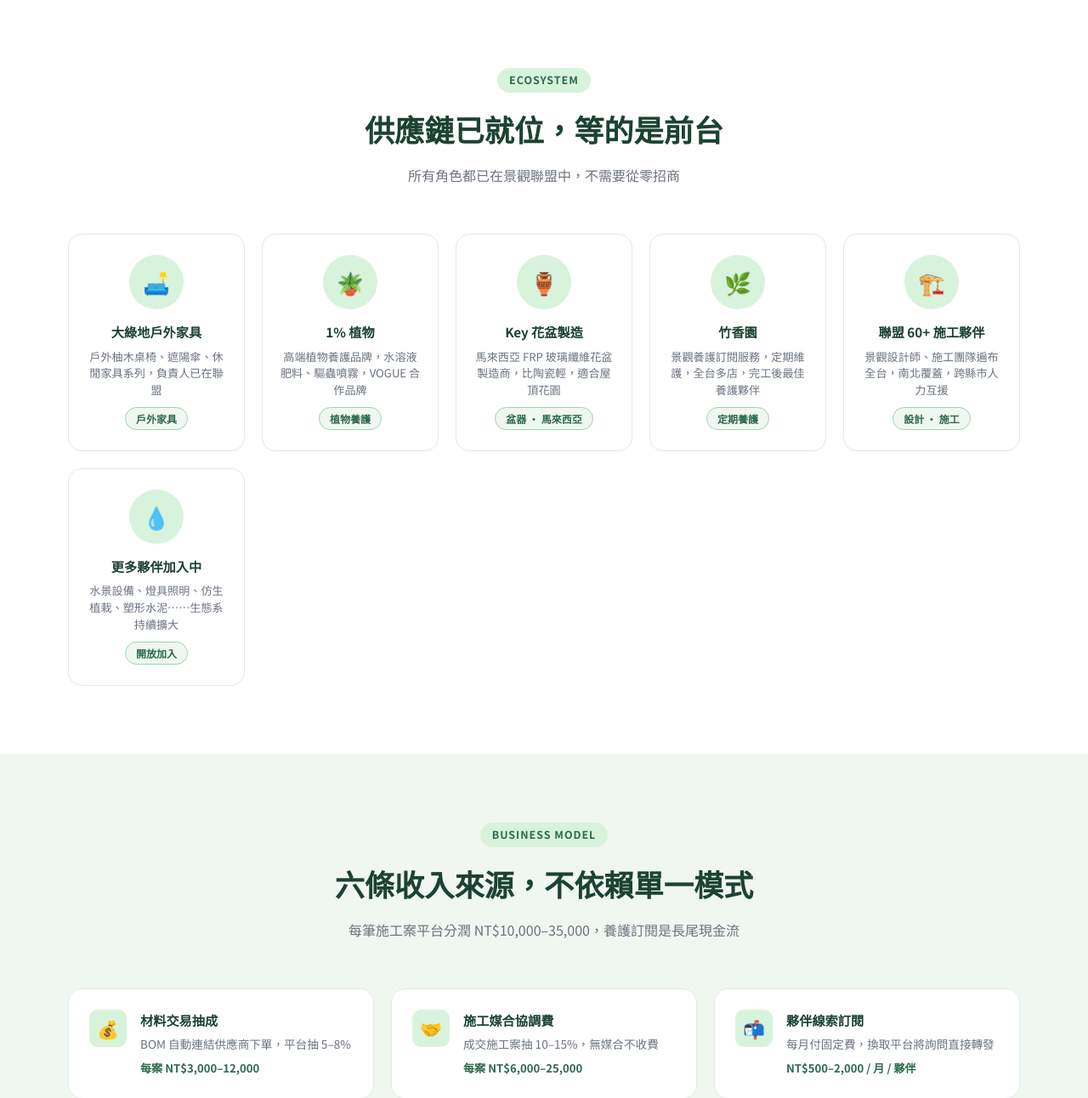
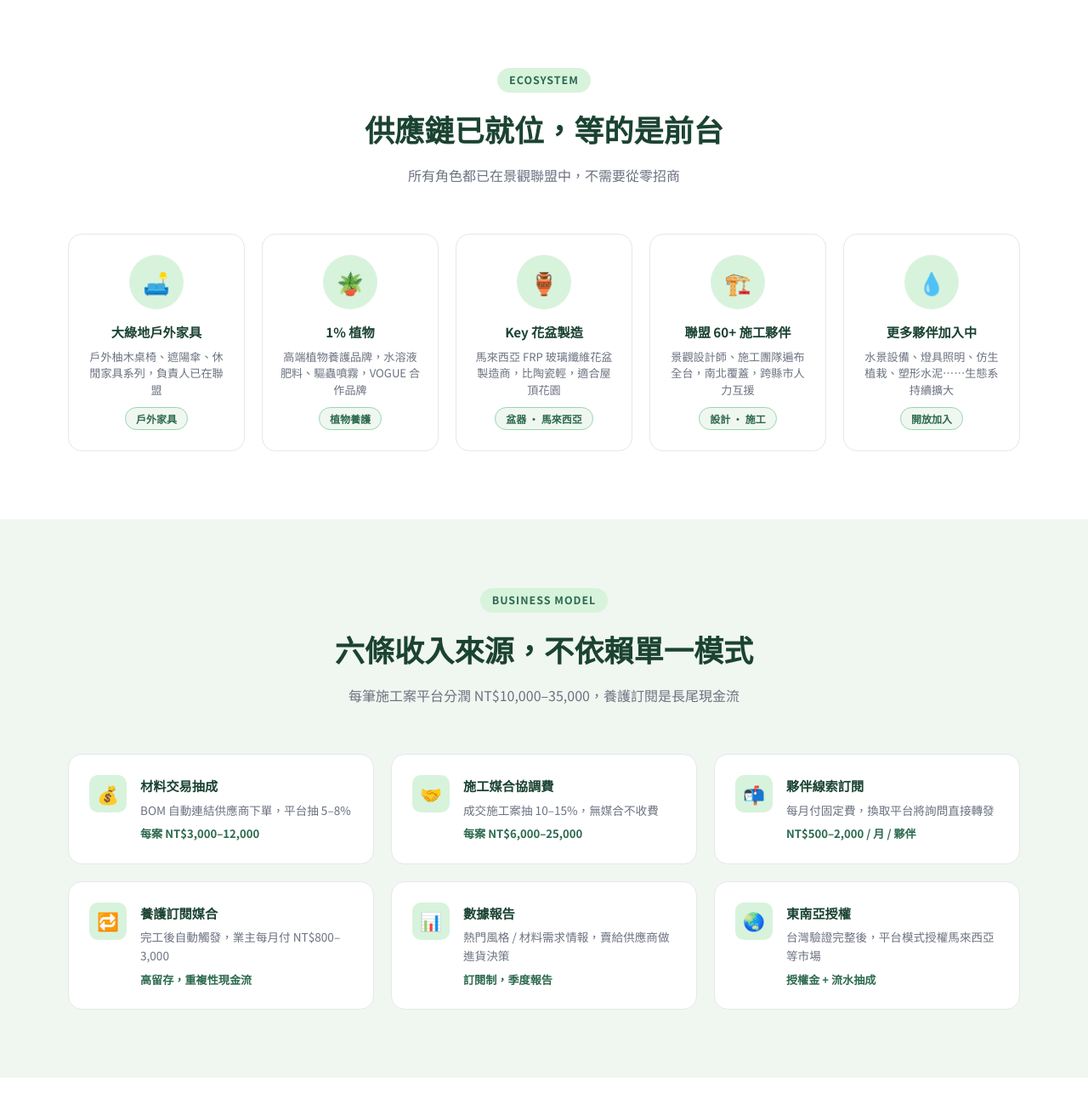
Before and after one commit to Yang-sen0821/landscape-alliance, a Flask app: page /platform in a window 1280 px wide. Shown: the part 2743-4035 px from the top of the page at 85% size. Run offline with Flask 3, Linux system fonts and the light colour scheme.

Commit message:
Remove 竹香園 from supplier cards (is a client, not supplier)
Co-Authored-By: Claude Sonnet 4.6 <noreply@anthropic.com>

```diff
--- a/templates/public/platform.html
+++ b/templates/public/platform.html
@@ -566,12 +566,6 @@
         <span class="pt-supplier-tag">盆器 · 馬來西亞</span>
       </div>
       <div class="pt-supplier-card">
-        <div class="pt-supplier-avatar">🌿</div>
-        <h3>竹香園</h3>
-        <p>景觀養護訂閱服務，定期維護，全台多店，完工後最佳養護夥伴</p>
-        <span class="pt-supplier-tag">定期養護</span>
-      </div>
-      <div class="pt-supplier-card">
         <div class="pt-supplier-avatar">🏗️</div>
         <h3>聯盟 60+ 施工夥伴</h3>
         <p>景觀設計師、施工團隊遍布全台，南北覆蓋，跨縣市人力互援</p>
```
